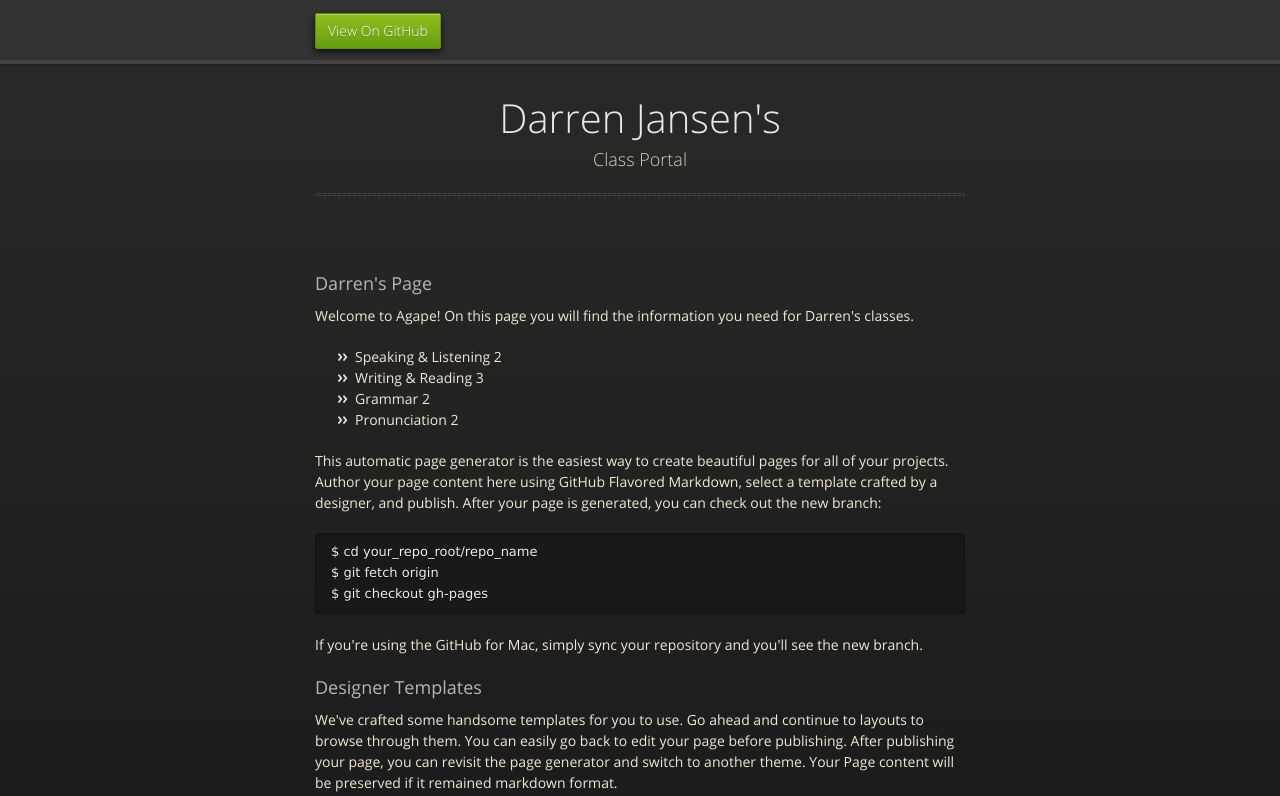
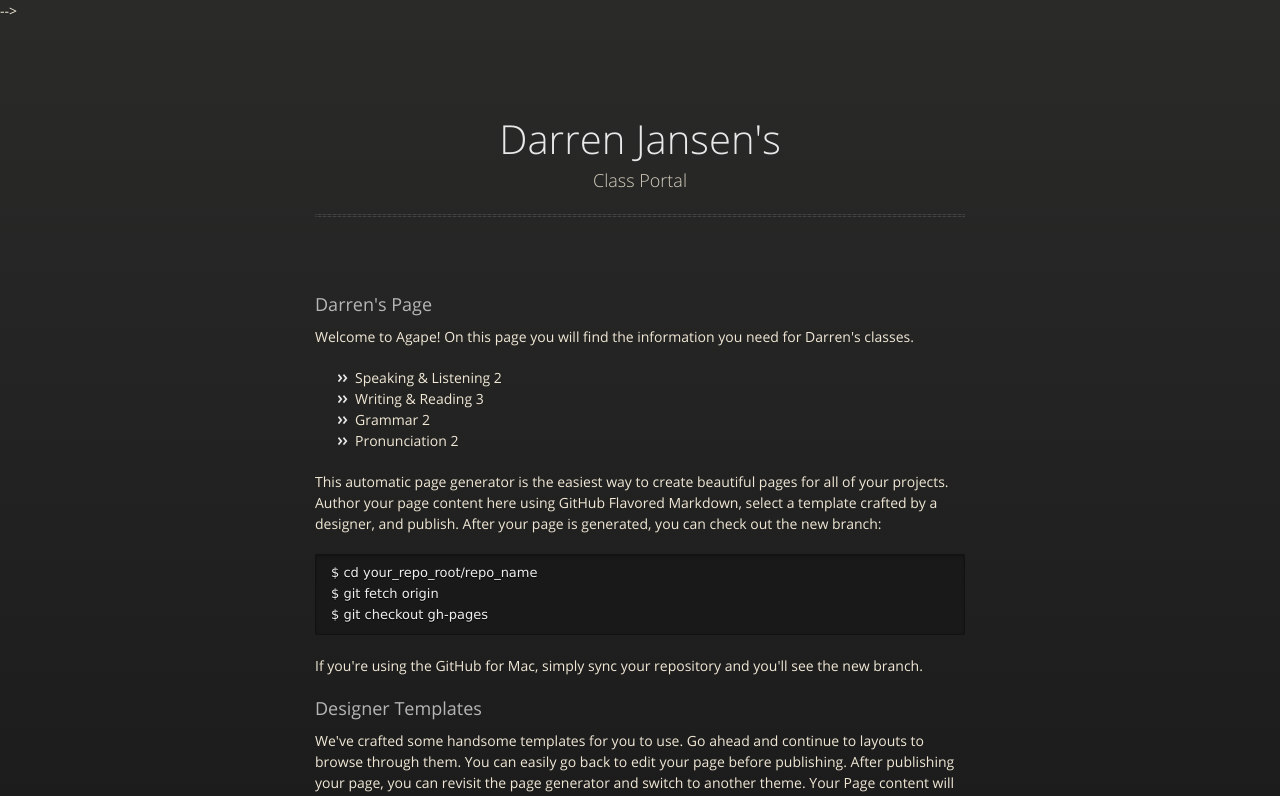
Before and after one commit to DarrenTJansen/DarrenTJansen.github.io, a plain HTML site: page index.html in a window 1280 px wide. Shown: the top 796 px of the page. Drawn offline with nearby package versions, Linux system fonts and the light colour scheme.

Commit message:
Update index.html

```diff
--- a/index.html
+++ b/index.html
@@ -18,11 +18,11 @@
 
   </head>
   <body>
-      <div id="header">
+      <!-- <div id="header">
         <nav>
           <li class="fork"><a href="https://github.com/DarrenTJansen">View On GitHub</a></li>
         </nav>
-      </div><!-- end header -->
+      </div><!-- end header --> -->
 
     <div class="wrapper">
 
```
